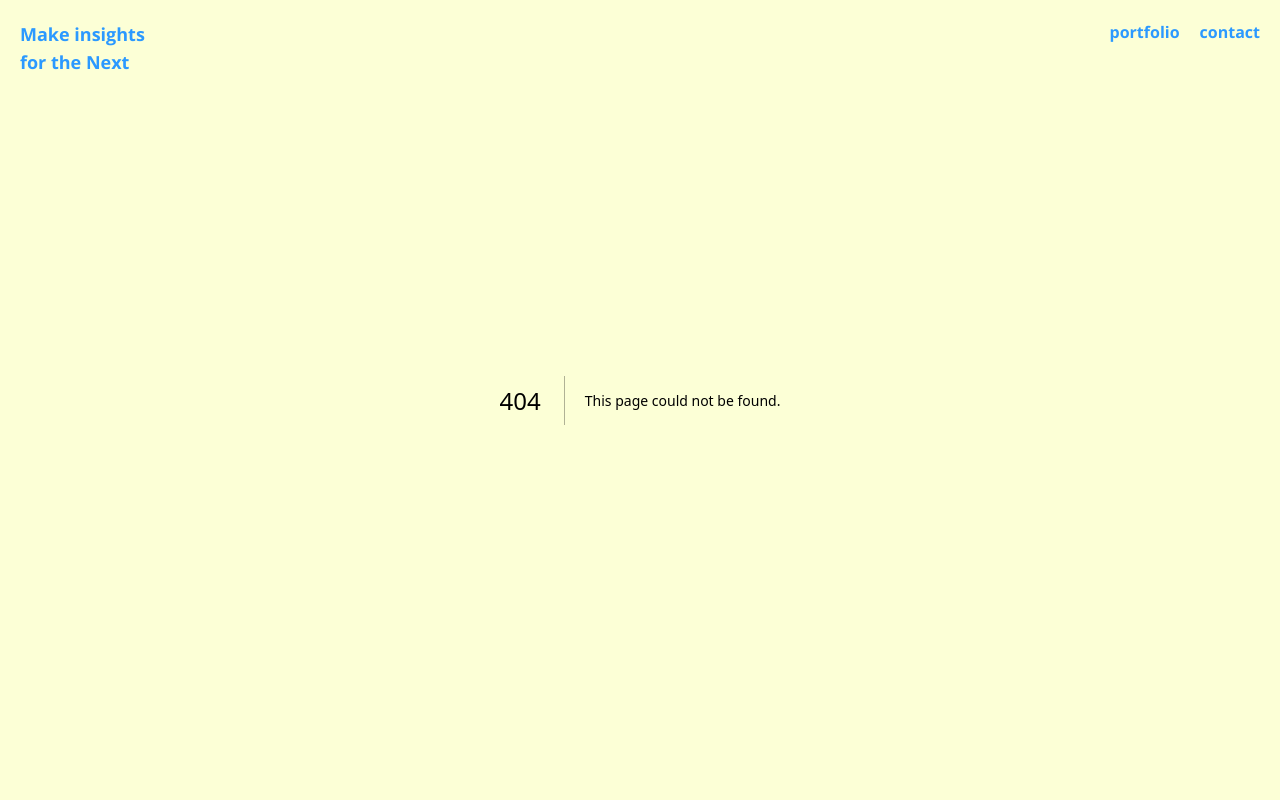
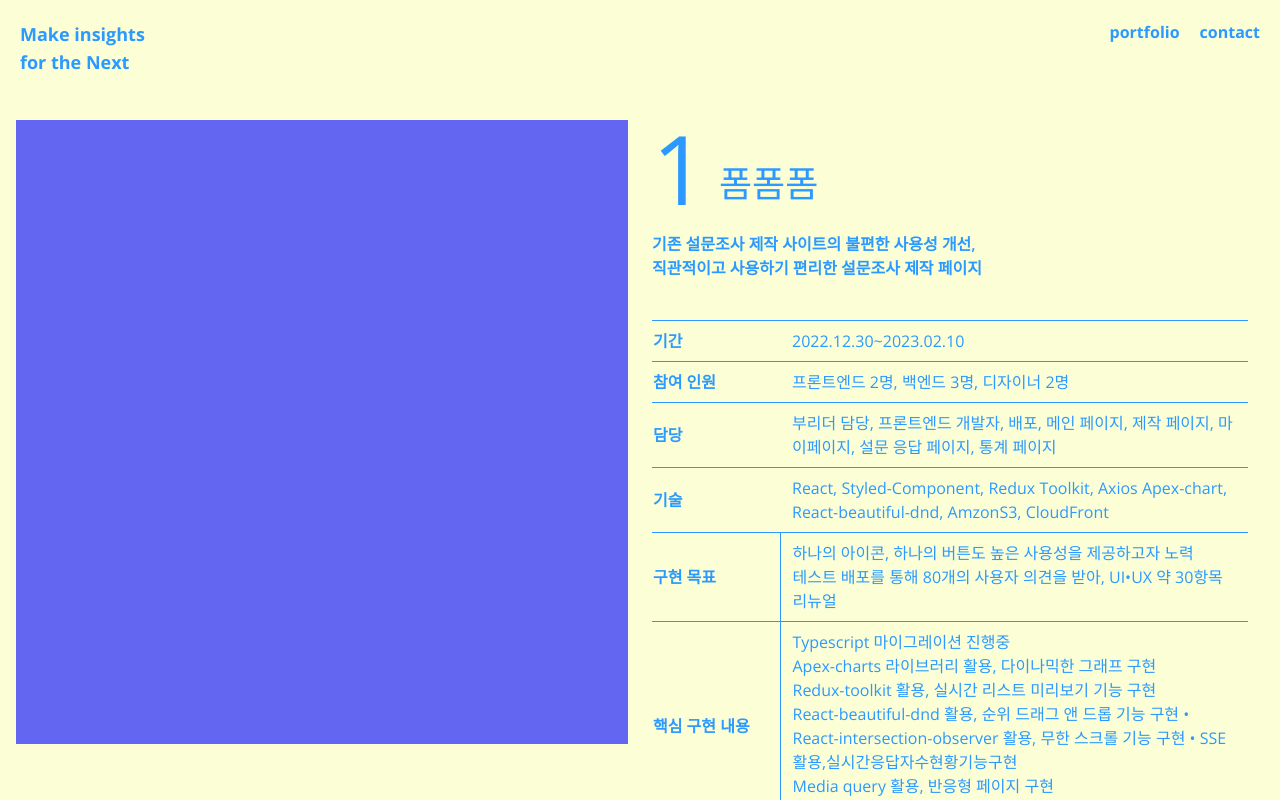
Before and after one commit to AnSuebin/insightAn, a Next.js app: page /portfolio/1 in a window 1280 px wide. Before the commit this address had no page. Built offline with nearby package versions, Linux system fonts and the light colour scheme.

Commit message:
feat : 포트폴리오 페이지 api 연결, 표 디자인

```diff
--- a/data/portfolios.json
+++ b/data/portfolio/portfolioDetails.json
@@ -2,7 +2,10 @@
   {
     "id": 1,
     "title": "폼폼폼",
-    "about": "기존 설문조사 제작 사이트의 불편한 사용성 개선, 직관적이고 사용하기 편리한 설문조사 제작 페이지",
+    "about": [
+      "기존 설문조사 제작 사이트의 불편한 사용성 개선,",
+      "직관적이고 사용하기 편리한 설문조사 제작 페이지"
+    ],
     "contents": {
       "summary": {
         "period": { "start": "2022.12.30", "end": "2023.02.10" },
@@ -27,7 +30,10 @@
   {
     "id": 2,
     "title": "국민은행 액티브 시니어 타겟 온보딩 페이지",
-    "about": "액티브 시니어를 타겟으로 은행 앱 사용을 돕고자 하는 인터렉티브 컨셉 온보딩 페이지 제작",
+    "about": [
+      "액티브 시니어를 타겟으로 은행 앱 사용을 돕고자 하는",
+      "인터렉티브 컨셉 온보딩 페이지 제작"
+    ],
     "contents": {
       "summary": {
         "period": { "start": "2022.10", "end": "2022.10" },
@@ -49,7 +55,10 @@
   {
     "id": 3,
     "title": "탐나예",
-    "about": "교육생 4명이 회의실 수기 예약 방식의 불편함을 개선하고자 만든, 제주 더 큰 내일 센터, 실사용 공식 회의실 예약 시스템",
+    "about": [
+      "교육생 4명이 회의실 수기 예약 방식의 불편함을 개선하고자 만든,",
+      "제주 더 큰 내일 센터, 실사용 공식 회의실 예약 시스템"
+    ],
     "contents": {
       "summary": {
         "period": { "start": "2022.08", "end": "2022.09" },
@@ -70,8 +79,11 @@
   },
   {
     "id": 4,
-    "title": "추가 필요",
-    "about": "기존 설문조사 제작 사이트의 불편한 사용성 개선, 직관적이고 사용하기 편리한 설문조사 제작 페이지",
+    "title": "폼폼폼",
+    "about": [
+      "기존 설문조사 제작 사이트의 불편한 사용성 개선,",
+      "직관적이고 사용하기 편리한 설문조사 제작 페이지"
+    ],
     "contents": {
       "summary": {
         "period": { "start": "2022.12.30", "end": "2023.02.10" },
@@ -79,7 +91,10 @@
         "part": "부리더 담당, 프론트엔드 개발자, 배포, 메인 페이지, 제작 페이지, 마이페이지, 설문 응답 페이지, 통계 페이지",
         "skills": "React, Styled-Component, Redux Toolkit, Axios Apex-chart, React-beautiful-dnd, AmzonS3, CloudFront"
       },
-      "goal": "하나의 아이콘, 하나의 버튼도 높은 사용성을 제공하고자 노력. 테스트 배포를 통해 80개의 사용자 의견을 받아, UI•UX 약 30항목 리뉴얼",
+      "goal": [
+        "하나의 아이콘, 하나의 버튼도 높은 사용성을 제공하고자 노력",
+        " 테스트 배포를 통해 80개의 사용자 의견을 받아, UI•UX 약 30항목 리뉴얼"
+      ],
       "makePoint": [
         "Typescript 마이그레이션 진행중",
         "Apex-charts 라이브러리 활용, 다이나믹한 그래프 구현",
--- /dev/null
+++ b/src/apis/portfolio/portfolio.ts
@@ -0,0 +1,19 @@
+import path from "path";
+import { IPortfolio } from "./portfolio.type";
+import { readFile } from "fs/promises";
+
+export const getSelectPortfolios = async (id: number): Promise<IPortfolio> => {
+  return getAllPortfolios().then(
+    (portfolio) => portfolio.filter((portfolio) => portfolio.id === id)[0]
+  );
+};
+
+export const getAllPortfolios = async (): Promise<IPortfolio[]> => {
+  const filePath = path.join(
+    process.cwd(),
+    "data",
+    "portfolio",
+    "portfolioDetails.json"
+  );
+  return readFile(filePath, "utf-8").then<IPortfolio[]>(JSON.parse);
+};
--- /dev/null
+++ b/src/app/portfolio/[slug]/page.tsx
@@ -0,0 +1,71 @@
+import { getSelectPortfolios } from "@/apis/portfolio/portfolio";
+import FullHightMaxWidth from "@/components/layout/FullHightMaxWidth";
+import PortfolioTableListRow from "@/components/pages/Portfolio/PortfolioTableListRow";
+import PortfolioTableRow from "@/components/pages/Portfolio/PortfolioTableRow";
+import React, { FC } from "react";
+
+interface Props {
+  params: {
+    slug: string;
+  };
+}
+
+const PortfolioPage: FC<Props> = async ({ params: { slug } }) => {
+  const portfolioData = await getSelectPortfolios(+slug);
+  const portfolioSummary = portfolioData.contents.summary;
+
+  return (
+    <FullHightMaxWidth>
+      <div className="flex w-full h-screen gap-6 justify-between pt-[120px] pb-14 px-4 box-border ">
+        <div className="flex-1 bg-indigo-500"></div>
+        <div className="flex-1">
+          <div className="text-mainColor">
+            <div className="flex items-end mb-4">
+              <div className="text-8xl font-thin">{portfolioData.id}</div>
+              <div className="text-4xl font-thin ml-3 pb-3">
+                {portfolioData.title}
+              </div>
+            </div>
+            {portfolioData.about.map((item) => (
+              <p className="font-semibold">{item}</p>
+            ))}
+          </div>
+
+          <div className="w-full pr-4 mt-10">
+            <table className="table-fixed border-solid w-full text-mainColor">
+              <tbody>
+                <PortfolioTableRow
+                  title="기간"
+                  item={`${portfolioSummary.period.start}~${portfolioSummary.period.end}`}
+                />
+                <PortfolioTableRow
+                  title="참여 인원"
+                  item={portfolioSummary.participants}
+                />
+                <PortfolioTableRow title="담당" item={portfolioSummary.part} />
+                <PortfolioTableRow
+                  title="기술"
+                  item={portfolioSummary.skills}
+                />
+                {portfolioData.contents.goal && (
+                  <PortfolioTableListRow
+                    title="구현 목표"
+                    items={portfolioData.contents.goal}
+                    isLineExist
+                  />
+                )}
+                <PortfolioTableListRow
+                  title="핵심 구현 내용"
+                  items={portfolioData.contents.makePoint}
+                  isLineExist
+                />
+              </tbody>
+            </table>
+          </div>
+        </div>
+      </div>
+    </FullHightMaxWidth>
+  );
+};
+
+export default PortfolioPage;
--- a/src/app/portfolio/page.tsx
+++ b/src/app/portfolio/page.tsx
@@ -1,42 +1,10 @@
+import { getSelectPortfolios } from "@/apis/portfolio/portfolio";
 import FullHightMaxWidth from "@/components/layout/FullHightMaxWidth";
-import React from "react";
+import { useParams } from "next/navigation";
+import React, { FC } from "react";
 
 const PortfolioPage = () => {
-  return (
-    <FullHightMaxWidth>
-      <div className="flex w-full h-screen gap-6 justify-between pt-[120px] pb-14 px-4 box-border ">
-        <div className="flex-1 bg-indigo-500"></div>
-        <div className="flex-1">
-          <div className="text-mainColor">
-            <div className="flex items-end">
-              <div className="text-8xl font-thin">1</div>
-              <div className="text-4xl font-thin pb-3">프로젝트 탐나예</div>
-            </div>
-            <p className="ml-4 mt-1">
-              기존 설문조사 제작 사이트의 불편한 사용성 개선,
-              <br /> 직관적이고 사용하기 편리한 설문조사 제작 페이지
-            </p>
-          </div>
-          <div className="w-full px-4 mt-8">
-            <table className="table-fixed border-solid w-full">
-              <tbody>
-                <tr className="">
-                  <td className="border-r border-b border-t border-mainColor">
-                    hi
-                  </td>
-                  <td className="border-b border-t border-mainColor">hi</td>
-                </tr>
-                <tr>
-                  <td className="border-r border-b border-mainColor">hi</td>
-                  <td className="border-b border-mainColor">hi</td>
-                </tr>
-              </tbody>
-            </table>
-          </div>
-        </div>
-      </div>
-    </FullHightMaxWidth>
-  );
+  return <div></div>;
 };
 
 export default PortfolioPage;
--- /dev/null
+++ b/src/components/pages/Portfolio/PortfolioTableListRow.tsx
@@ -0,0 +1,41 @@
+import React, { FC } from "react";
+
+interface Props {
+  title: string;
+  items: string[];
+  isLineExist?: boolean;
+}
+
+const PortfolioTableListRow: FC<Props> = ({
+  title,
+  items,
+  isLineExist = false,
+}) => {
+  if (isLineExist) {
+    return (
+      <tr>
+        <td className="border-r border-b border-mainColor py-2 font-semibold">
+          {title}
+        </td>
+        <td className="border-b border-mainColor px-3 py-2">
+          {items.map((item, index) => (
+            <div key={`portfolio-goal-${index}`}>{item}</div>
+          ))}
+        </td>
+      </tr>
+    );
+  }
+
+  return (
+    <tr>
+      <td className="border-b border-mainColor py-2 font-semibold">{title}</td>
+      <td className="border-b border-mainColor px-3 py-2">
+        {items.map((item, index) => (
+          <div key={`portfolio-goal-${index}`}>{item}</div>
+        ))}
+      </td>
+    </tr>
+  );
+};
+
+export default PortfolioTableListRow;
--- /dev/null
+++ b/src/components/pages/Portfolio/PortfolioTableRow.tsx
@@ -0,0 +1,31 @@
+import React, { FC } from "react";
+
+interface Props {
+  title: string;
+  item: string;
+  isLineExist?: boolean;
+}
+
+const PortfolioTableRow: FC<Props> = ({ title, item, isLineExist = false }) => {
+  if (isLineExist) {
+    return (
+      <tr className="">
+        <td className="border-r border-b border-t border-mainColor w-32 py-2 font-semibold">
+          {title}
+        </td>
+        <td className="border-b border-t border-mainColor px-3 py-2">{item}</td>
+      </tr>
+    );
+  }
+
+  return (
+    <tr className="">
+      <td className="border-b border-t border-mainColor w-32 py-2 font-semibold">
+        {title}
+      </td>
+      <td className="border-b border-t border-mainColor px-3 py-2">{item}</td>
+    </tr>
+  );
+};
+
+export default PortfolioTableRow;
--- a/src/components/pages/home/HomePortfolio.tsx
+++ b/src/components/pages/home/HomePortfolio.tsx
@@ -10,8 +10,8 @@ const HomePortfolio = async () => {
   return (
     <div className="relative w-full h-screen flex justify-center items-center gap-16">
       {portfolioListData.map((portfolio) => (
-        <div className="-translate-y-20">
-          <Link href="/portfolio">
+        <div className="-translate-y-20" key={`home-portfolio-${portfolio.id}`}>
+          <Link href={`/portfolio/${portfolio.id}`}>
             <HomePortfolioCard item={portfolio} />
           </Link>
         </div>
```
Also changed, not shown: src/apis/home/home.ts (+6 -1 lines), src/apis/portfolio/portfolio.type.ts (added, +15 -0 lines), data/home/portfolioList.json (renamed from data/portfolioList.json).
